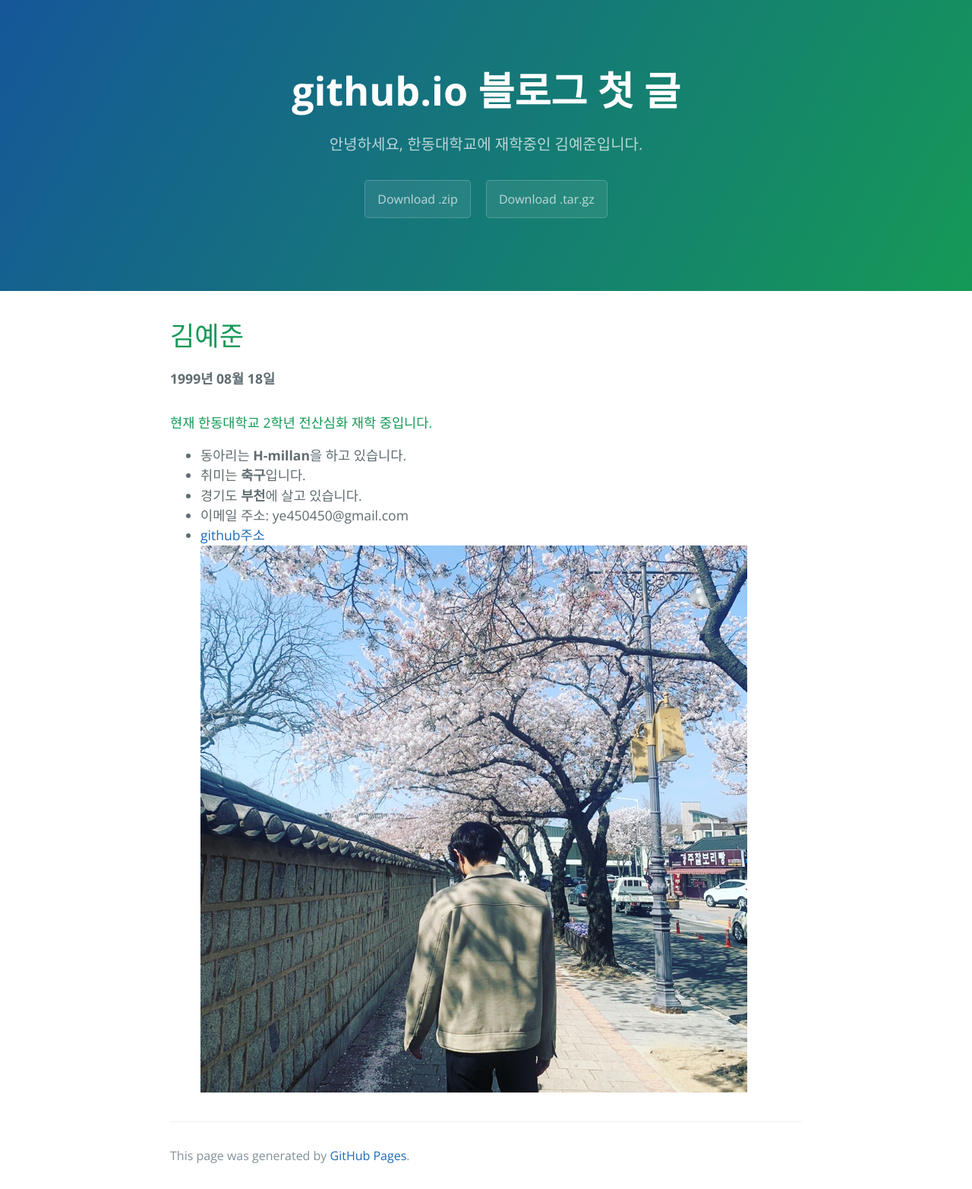
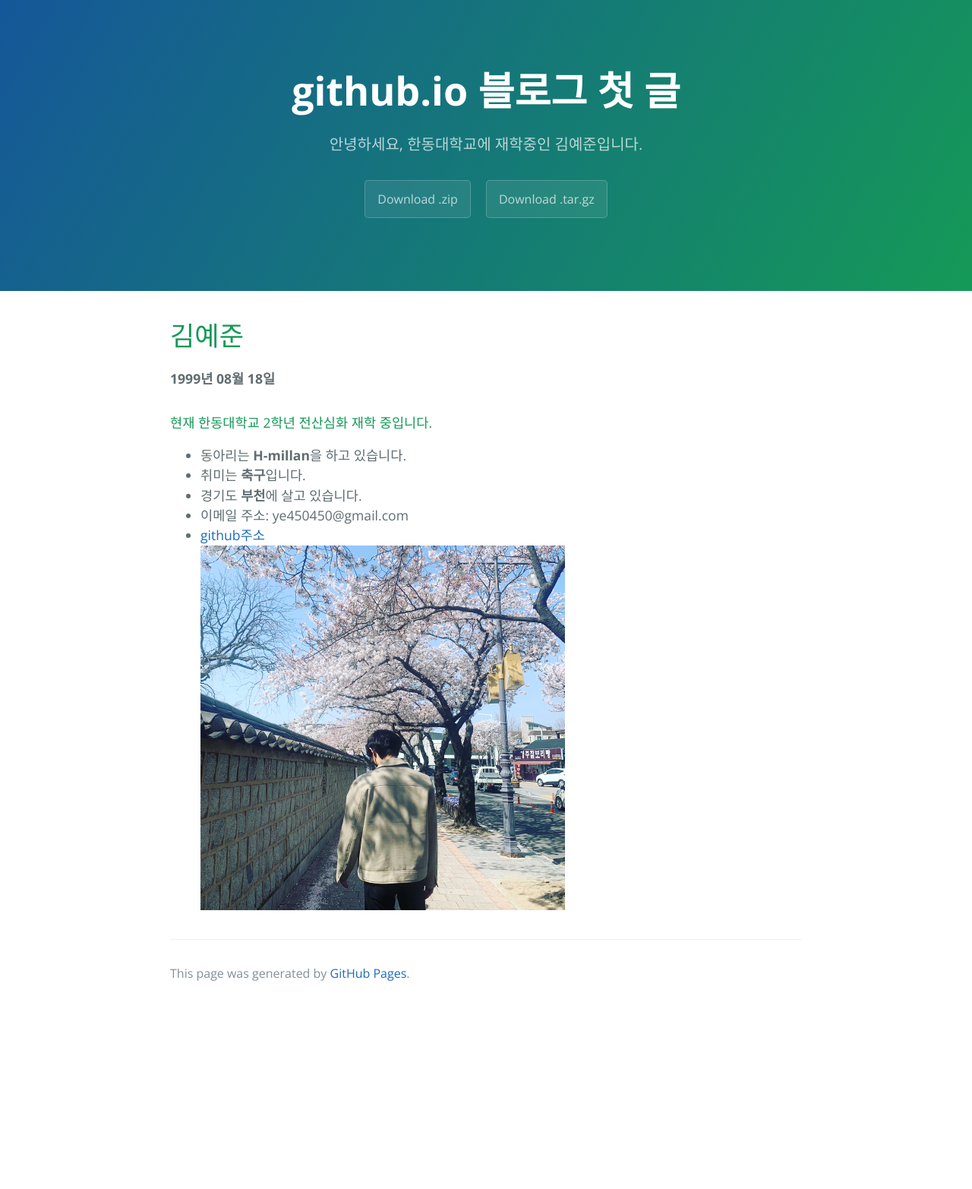
Before and after one commit to s21900156/s21900156.github.io, a Jekyll site: the page built from post.md, in a window 1280 px wide. Shown: the whole page at 76% size. Built offline with Jekyll 4.4.1, drawn with Linux system fonts in a browser that asks for light colours; after the commit the page ends 1325 px from its top, so only the background shows below that.

Commit message:
Update post.md

```diff
--- a/post.md
+++ b/post.md
@@ -17,4 +17,4 @@ last_modified_at: 2022-05-01 T08:06:00-05:00
 + 경기도 **부천**에 살고 있습니다.
 + 이메일 주소: ye450450@gmail.com
 + [github주소](https://github.com/s21900156)
-<img src="봄사진.jpg" style="zoom: 75%;" />
+<img src="봄사진.jpg" style="zoom: 50%;" />
```
